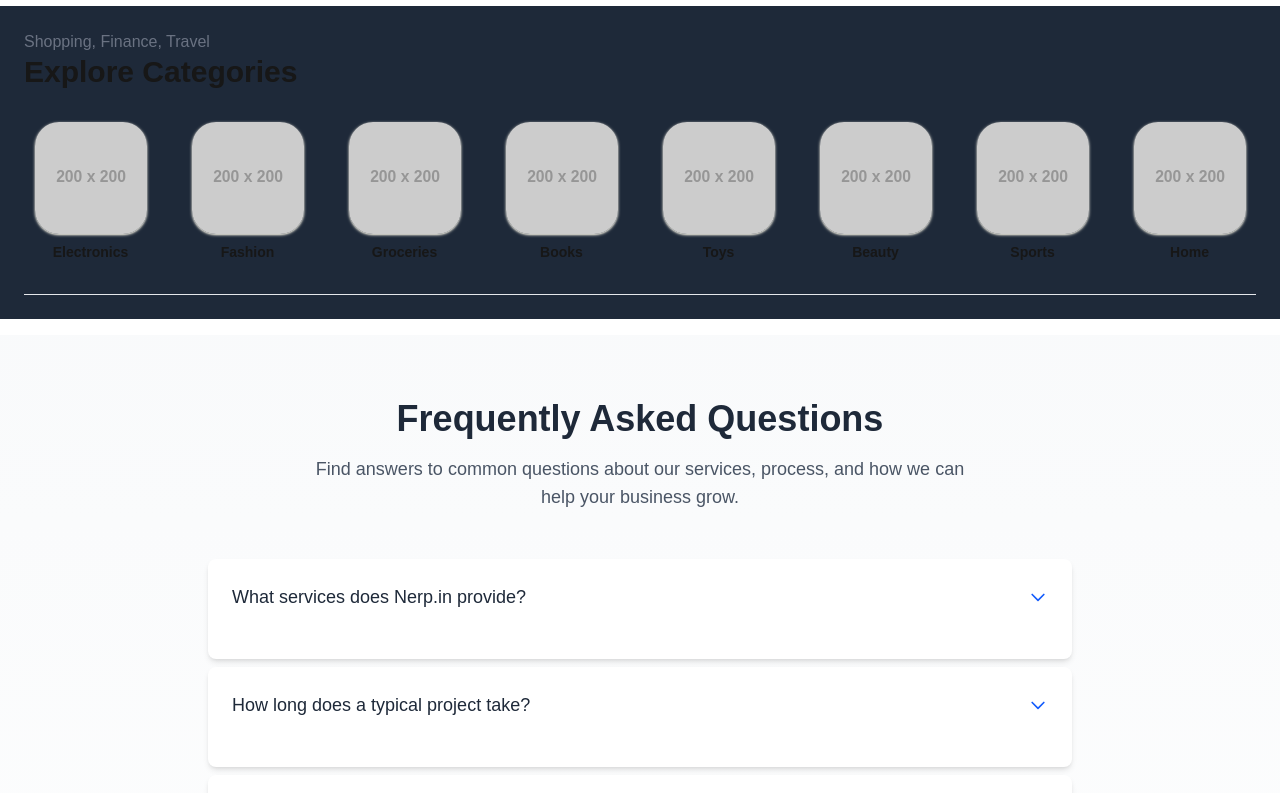
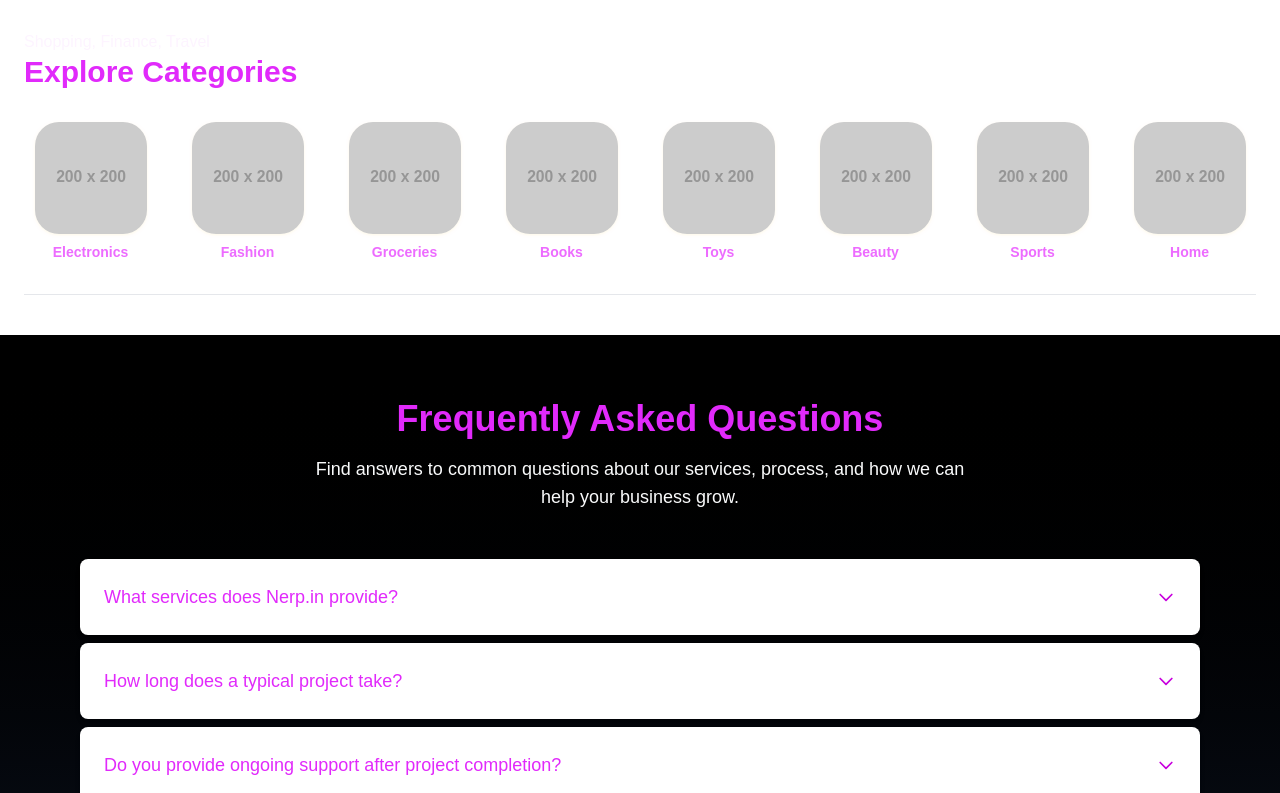
Before and after one commit to sarbajits/shopping-nerp, a Next.js app: page / in a window 1280 px wide. Shown: the part 1100-1893 px from the top of the page. Built offline with nearby package versions, Linux system fonts and the light colour scheme.

Commit message:
home page colur change

```diff
--- a/components/Carousel.module.css
+++ b/components/Carousel.module.css
@@ -149,8 +149,9 @@
 .productDescription {
     font-size: 1rem;
     color: #ccc;
-    margin-left: 2em;
-
+    background-color: #21212140;
+    padding: 8px;
+    border-radius: 1em;
 }
 
 .accordionContainer {
--- a/components/Categories.tsx
+++ b/components/Categories.tsx
@@ -9,150 +9,151 @@ const Categories: React.FC = () => {
         {
             id: 1,
             name: "Electronics",
-            image: "https://placehold.co/200x200/2563eb/FFFFFF/png?text=Electronics",
+            image: "https://placehold.co/200x200/CCCCCC/000000/png?text=Electronics",
             products: [
                 {
                     name: "Laptop",
                     desc: "High-performance for work and gaming",
-                    img: "https://placehold.co/80x80/2563eb/FFFFFF/png?text=Laptop",
+                    img: "https://placehold.co/80x80/CCCCCC/000000/png?text=Laptop",
                 },
                 {
                     name: "Headphones",
                     desc: "Noise‑cancelling wireless headphones",
-                    img: "https://placehold.co/80x80/2563eb/FFFFFF/png?text=Headphones",
+                    img: "https://placehold.co/80x80/CCCCCC/000000/png?text=Headphones",
                 },
                 {
                     name: "Laptop",
                     desc: "High-performance for work and gaming",
-                    img: "https://placehold.co/80x80/2563eb/FFFFFF/png?text=Laptop",
+                    img: "https://placehold.co/80x80/CCCCCC/000000/png?text=Laptop",
                 },
             ],
         },
         {
             id: 2,
             name: "Fashion",
-            image: "https://placehold.co/200x200/ec4899/FFFFFF/png?text=Fashion",
+            image: "https://placehold.co/200x200/CCCCCC/000000/png?text=Fashion",
             products: [
                 {
                     name: "Shirts",
                     desc: "Trendy and comfortable styles",
-                    img: "https://placehold.co/80x80/ec4899/FFFFFF/png?text=Shirts",
+                    img: "https://placehold.co/80x80/CCCCCC/000000/png?text=Shirts",
                 },
                 {
                     name: "Shoes",
                     desc: "Stylish sneakers for all occasions",
-                    img: "https://placehold.co/80x80/ec4899/FFFFFF/png?text=Shoes",
+                    img: "https://placehold.co/80x80/CCCCCC/000000/png?text=Shoes",
                 },
             ],
         },
         {
             id: 3,
             name: "Groceries",
-            image: "https://placehold.co/200x200/10b981/FFFFFF/png?text=Groceries",
+            image: "https://placehold.co/200x200/CCCCCC/000000/png?text=Groceries",
             products: [
                 {
                     name: "Vegetables",
                     desc: "Fresh and organic vegetables",
-                    img: "https://placehold.co/80x80/10b981/FFFFFF/png?text=Vegetables",
+                    img: "https://placehold.co/80x80/CCCCCC/000000/png?text=Vegetables",
                 },
                 {
                     name: "Snacks",
                     desc: "Tasty and crunchy snack packs",
-                    img: "https://placehold.co/80x80/10b981/FFFFFF/png?text=Snacks",
+                    img: "https://placehold.co/80x80/CCCCCC/000000/png?text=Snacks",
                 },
             ],
         },
         {
             id: 4,
             name: "Books",
-            image: "https://placehold.co/200x200/f59e0b/FFFFFF/png?text=Books",
+            image: "https://placehold.co/200x200/CCCCCC/000000/png?text=Books",
             products: [
                 {
                     name: "Novels",
                     desc: "Captivating stories to escape into",
-                    img: "https://placehold.co/80x80/f59e0b/FFFFFF/png?text=Novels",
+                    img: "https://placehold.co/80x80/CCCCCC/000000/png?text=Novels",
                 },
                 {
                     name: "Comics",
                     desc: "Graphic adventures and fun tales",
-                    img: "https://placehold.co/80x80/f59e0b/FFFFFF/png?text=Comics",
+                    img: "https://placehold.co/80x80/CCCCCC/000000/png?text=Comics",
                 },
             ],
         },
         {
             id: 5,
             name: "Toys",
-            image: "https://placehold.co/200x200/8b5cf6/FFFFFF/png?text=Toys",
+            image: "https://placehold.co/200x200/CCCCCC/000000/png?text=Toys",
             products: [
                 {
                     name: "Puzzles",
                     desc: "Brain-teasers for all ages",
-                    img: "https://placehold.co/80x80/8b5cf6/FFFFFF/png?text=Puzzles",
+                    img: "https://placehold.co/80x80/CCCCCC/000000/png?text=Puzzles",
                 },
                 {
                     name: "Action Figures",
                     desc: "Collectibles for play and display",
-                    img: "https://placehold.co/80x80/8b5cf6/FFFFFF/png?text=Figures",
+                    img: "https://placehold.co/80x80/CCCCCC/000000/png?text=Figures",
                 },
             ],
         },
         {
             id: 6,
             name: "Beauty",
-            image: "https://placehold.co/200x200/f43f5e/FFFFFF/png?text=Beauty",
+            image: "https://placehold.co/200x200/CCCCCC/000000/png?text=Beauty",
             products: [
                 {
                     name: "Lipstick",
                     desc: "Bold colors for every mood",
-                    img: "https://placehold.co/80x80/f43f5e/FFFFFF/png?text=Lipstick",
+                    img: "https://placehold.co/80x80/CCCCCC/000000/png?text=Lipstick",
                 },
                 {
                     name: "Perfume",
                     desc: "Fragrances that linger",
-                    img: "https://placehold.co/80x80/f43f5e/FFFFFF/png?text=Perfume",
+                    img: "https://placehold.co/80x80/CCCCCC/000000/png?text=Perfume",
                 },
             ],
         },
         {
             id: 7,
             name: "Sports",
-            image: "https://placehold.co/200x200/14b8a6/FFFFFF/png?text=Sports",
+            image: "https://placehold.co/200x200/CCCCCC/000000/png?text=Sports",
             products: [
                 {
                     name: "Football",
                     desc: "For your next match",
-                    img: "https://placehold.co/80x80/14b8a6/FFFFFF/png?text=Football",
+                    img: "https://placehold.co/80x80/CCCCCC/000000/png?text=Football",
                 },
                 {
                     name: "Tennis Racket",
                     desc: "Grip it and go for it",
-                    img: "https://placehold.co/80x80/14b8a6/FFFFFF/png?text=Tennis",
+                    img: "https://placehold.co/80x80/CCCCCC/000000/png?text=Tennis",
                 },
             ],
         },
         {
             id: 8,
             name: "Home",
-            image: "https://placehold.co/200x200/ea580c/FFFFFF/png?text=Home",
+            image: "https://placehold.co/200x200/CCCCCC/000000/png?text=Home",
             products: [
                 {
                     name: "Cushions",
                     desc: "Soft accents for comfort",
-                    img: "https://placehold.co/80x80/ea580c/FFFFFF/png?text=Cushions",
+                    img: "https://placehold.co/80x80/CCCCCC/000000/png?text=Cushions",
                 },
                 {
                     name: "Lamps",
                     desc: "Light up your space",
-                    img: "https://placehold.co/80x80/ea580c/FFFFFF/png?text=Lamps",
+                    img: "https://placehold.co/80x80/CCCCCC/000000/png?text=Lamps",
                 },
                 {
                     name: "Lamps",
                     desc: "Light up your space",
-                    img: "https://placehold.co/80x80/ea580c/FFFFFF/png?text=Lamps",
+                    img: "https://placehold.co/80x80/CCCCCC/000000/png?text=Lamps",
                 },
             ],
         },
     ];
+
 
     const [hoveredId, setHoveredId] = useState<number | null>(null);
     const [position, setPosition] = useState<PopupPosition>("right");
@@ -179,11 +180,11 @@ const Categories: React.FC = () => {
     }, [hoveredId]);
 
     return (
-        <div className="my-4 p-4 md:p-6 mx-auto max-w-7xl bg-gray-800" ref={containerRef}>
-            <h2 className="text-gray-500 text-sm md:text-base">
+        <div className="my-4 p-4 md:p-6 mx-auto max-w-7xl" ref={containerRef}>
+            <h2 className="text-fuchsia-50 text-sm md:text-base">
                 Shopping, Finance, Travel
             </h2>
-            <h1 className="font-bold text-xl md:text-2xl lg:text-3xl">
+            <h1 className="text-fuchsia-500 font-bold text-xl md:text-2xl lg:text-3xl">
                 Explore Categories
             </h1>
 
--- a/components/FAQSection.tsx
+++ b/components/FAQSection.tsx
@@ -48,11 +48,11 @@ const FAQSection = () => {
     ];
 
     return (
-        <section className="py-16 bg-gradient-to-b from-gray-50 to-white">
-            <div className="container mx-auto px-4 max-w-4xl">
+        <section className="py-16 bg-gradient-to-b from-black to-gray-800">
+            <div className="container mx-auto px-4 max-w-6xl">
                 <div className="text-center mb-12">
-                    <h2 className="text-4xl font-bold text-gray-800 mb-4">Frequently Asked Questions</h2>
-                    <p className="text-lg text-gray-600 max-w-2xl mx-auto">
+                    <h2 className="text-4xl font-bold text-fuchsia-500 mb-4">Frequently Asked Questions</h2>
+                    <p className="text-lg text-gray-50 max-w-2xl mx-auto">
                         Find answers to common questions about our services, process, and how we can help your business grow.
                     </p>
                 </div>
@@ -68,9 +68,9 @@ const FAQSection = () => {
                                 onClick={() => toggleFAQ(faq.id)}
                                 aria-expanded={activeId === faq.id}
                             >
-                                <span className="text-lg font-medium text-gray-800 pr-4">{faq.question}</span>
+                                <span className="text-lg font-medium text-fuchsia-500 pr-4">{faq.question}</span>
                                 <svg
-                                    className={`w-5 h-5 text-blue-600 transition-transform duration-300 ${activeId === faq.id ? 'transform rotate-180' : ''}`}
+                                    className={`w-5 h-5 text-fuchsia-600 transition-transform duration-300 ${activeId === faq.id ? 'transform rotate-180' : ''}`}
                                     fill="none"
                                     viewBox="0 0 24 24"
                                     stroke="currentColor"
@@ -80,17 +80,17 @@ const FAQSection = () => {
                             </button>
 
                             <div
-                                className={`px-6 pb-6 pt-0 overflow-hidden transition-all duration-300 ${activeId === faq.id ? 'max-h-96 opacity-100' : 'max-h-0 opacity-0'}`}
+                                className={`px-6 pt-0 overflow-hidden transition-all duration-300 ${activeId === faq.id ? 'max-h-96 opacity-100' : 'max-h-0 opacity-0'}`}
                             >
-                                <p className="text-gray-600">{faq.answer}</p>
+                                <p className="text-black pb-6">{faq.answer}</p>
                             </div>
                         </div>
                     ))}
                 </div>
 
                 <div className="mt-12 text-center">
-                    <p className="text-gray-600 mb-6">Still have questions? We're here to help!</p>
-                    <button className="bg-blue-600 hover:bg-blue-700 text-white font-medium py-3 px-8 rounded-lg transition-colors duration-300">
+                    <p className="text-gray-50 mb-6">Still have questions? We're here to help!</p>
+                    <button className="bg-fuchsia-400 hover:bg-fuchsia-600 text-white font-medium py-3 px-8 rounded-lg transition-colors duration-300">
                         Contact Us
                     </button>
                 </div>
--- a/components/MobilePhotoSlider.tsx
+++ b/components/MobilePhotoSlider.tsx
@@ -28,7 +28,7 @@ const MobilePhotoSlider = () => {
 
     return (
         <div
-            className="lg:hidden relative w-full mt-20 h-64 overflow-hidden rounded-lg shadow-md"
+            className="lg:hidden relative w-full mt-20 h-64 p-2 overflow-hidden rounded-lg shadow-md"
             onMouseEnter={() => setIsPaused(true)}
             onMouseLeave={() => setIsPaused(false)}
         >
--- a/components/catagory/CategoryCard.tsx
+++ b/components/catagory/CategoryCard.tsx
@@ -33,7 +33,7 @@ const CategoryCard: React.FC<CategoryCardProps> = ({
                     className="h-20 w-20 md:h-24 md:w-24 lg:h-28 lg:w-28 object-cover"
                 />
             </div>
-            <div className="font-semibold text-xs md:text-sm mt-2 text-center">
+            <div className="text-fuchsia-400 font-semibold text-xs md:text-sm mt-2 text-center">
                 {category.name}
             </div>
 
--- a/components/catagory/CategoryPopup.tsx
+++ b/components/catagory/CategoryPopup.tsx
@@ -44,7 +44,7 @@ const CategoryPopup: React.FC<CategoryPopupProps> = ({ category, position }) =>
                 </div>
             )}
 
-            <h3 className="text-sm font-semibold text-gray-700 mb-3">
+            <h3 className="text-sm font-semibold text-fuchsia-500 mb-3">
                 Popular in {category.name}
             </h3>
             <div className="space-y-3">
```
Also changed, not shown: components/Carousel.tsx (+5 -5 lines), components/Header.tsx (+7 -5 lines), components/Hero.tsx (+4 -4 lines).
